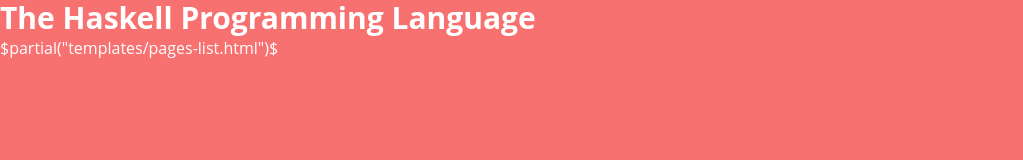
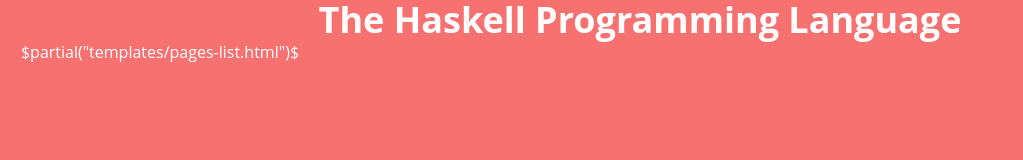
Before and after one commit to skykanin/book, a website: page index.html in a window 1280 px wide. Shown: the whole page, without its empty margins (0-1023 px from the left). Drawn offline with nearby package versions, Linux system fonts and the light colour scheme; files that its build step writes are made by us from their sources.

Commit message:
Add basic css grid

```diff
--- a/css/global.css
+++ b/css/global.css
@@ -5,13 +5,26 @@
   @apply bg-red-400;
   @apply text-white;
   @apply font-sans;
+  @apply w-screen;
+  @apply h-screen;
 }
 
 #root {
-  @apply self-center;
+  @apply grid;
+  @apply grid-cols-4;
+  @apply grid-rows-6;
+  @apply justify-items-center;
 }
 
-h1 {
-  @apply text-3xl;
+#title {
+  @apply text-4xl;
   @apply font-bold;
+  @apply col-span-full;
+  @apply row-span-1;
 }
+
+#sidebar {
+  @apply col-span-1;
+  @apply row-start-2;
+  @apply row-end-auto;
+}
--- a/index.html
+++ b/index.html
@@ -8,13 +8,13 @@
     <link href="/css/__global.css" rel="stylesheet">
   </head>
   <body>
-    <h1 class="text-3xl">The Haskell Programming Language</h1>
     <div id="root">
-      <nav id="sidebar" class="sidebar" aria-label="Table of contents">
-        <div class="sidebar-scrollbox">
-          $partial("templates/pages-list.html")$
-        </div>
-      </nav>
+    <h1 id="title">The Haskell Programming Language</h1>
+    <nav id="sidebar" class="sidebar" aria-label="Table of contents">
+      <div class="sidebar-scrollbox">
+        $partial("templates/pages-list.html")$
+      </div>
+    </nav>
     </div>
   </body>
 </html>
```
